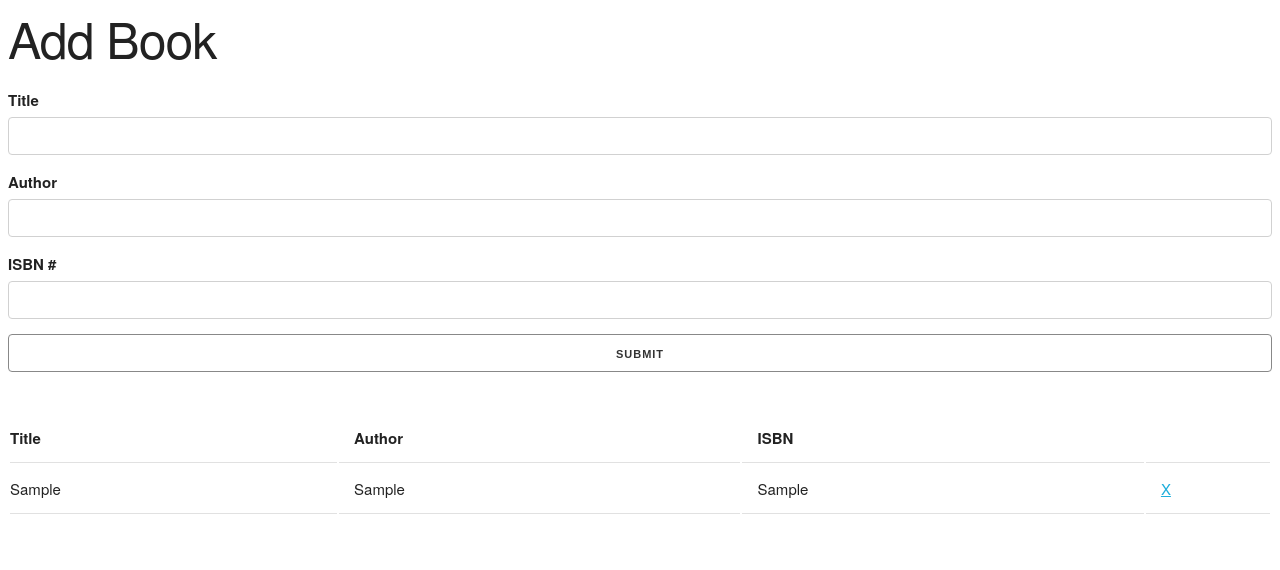
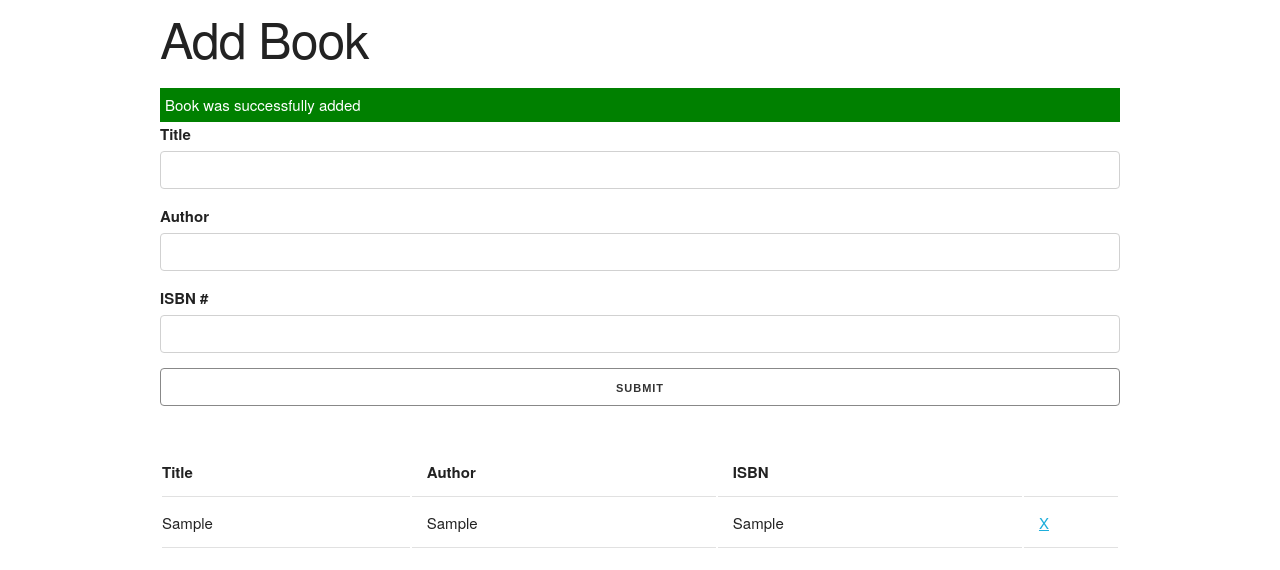
Before and after one commit to JacquelineMuralles/book-list, a plain HTML site: page index.html in a window 1280 px wide. Both pictures are taken after typing "Sample", "Sample", "Sample" into the empty fields and a click on the input "submit". Drawn offline with nearby package versions, Linux system fonts and the light colour scheme.

Commit message:
added functionality for alerts to show if book was added successfully or not

```diff
--- a/app.js
+++ b/app.js
@@ -24,6 +24,26 @@ UI.prototype.addBookToList = function(book){
   list.appendChild(row);
 }
 
+//show alert
+UI.prototype.showAlert = function(message, className) {
+  //Create div
+  const div = document.createElement('div');
+  //Add classes
+  div.className = `alert ${className}`;
+  //Add text
+  div.appendChild(document.createTextNode(message));
+  //get parent
+  const container = document.querySelector('.container');
+  //get form
+  const form = document.querySelector('#book-form');
+  //Insert Alert
+  container.insertBefore(div, form);
+  //Timout after 3sec
+  setTimeout(function () {
+    document.querySelector('.alert').remove();
+  }, 3000);
+}
+
 //Clear fields
 UI.prototype.clearFields = function () {
   document.getElementById('title').value = '';
@@ -44,11 +64,20 @@ document.getElementById('book-form').addEventListener('submit', function(e){
   //Instantiate UI
   const ui = new UI();
 
-  //Add Book to list
-  ui.addBookToList(book);
+  //validate
+  if(title === '' || author === '' || isbn === ''){
+    //error alert
+    ui.showAlert('Please fill in all fields', 'error');
+  } else {
+      //Add Book to list
+    ui.addBookToList(book);
 
-  //Clear fields
-  ui.clearFields();
+    //show success
+    ui.showAlert('Book was successfully added', 'success');
+
+    //Clear fields
+    ui.clearFields();
+  }
 
   e.preventDefault();
 });
--- a/index.html
+++ b/index.html
@@ -21,7 +21,7 @@
   <title>Book List</title>
 </head>
 <body>
-  <div>
+  <div class="container">
     <h1>Add Book</h1>
     <form id="book-form">
       <div>
```
